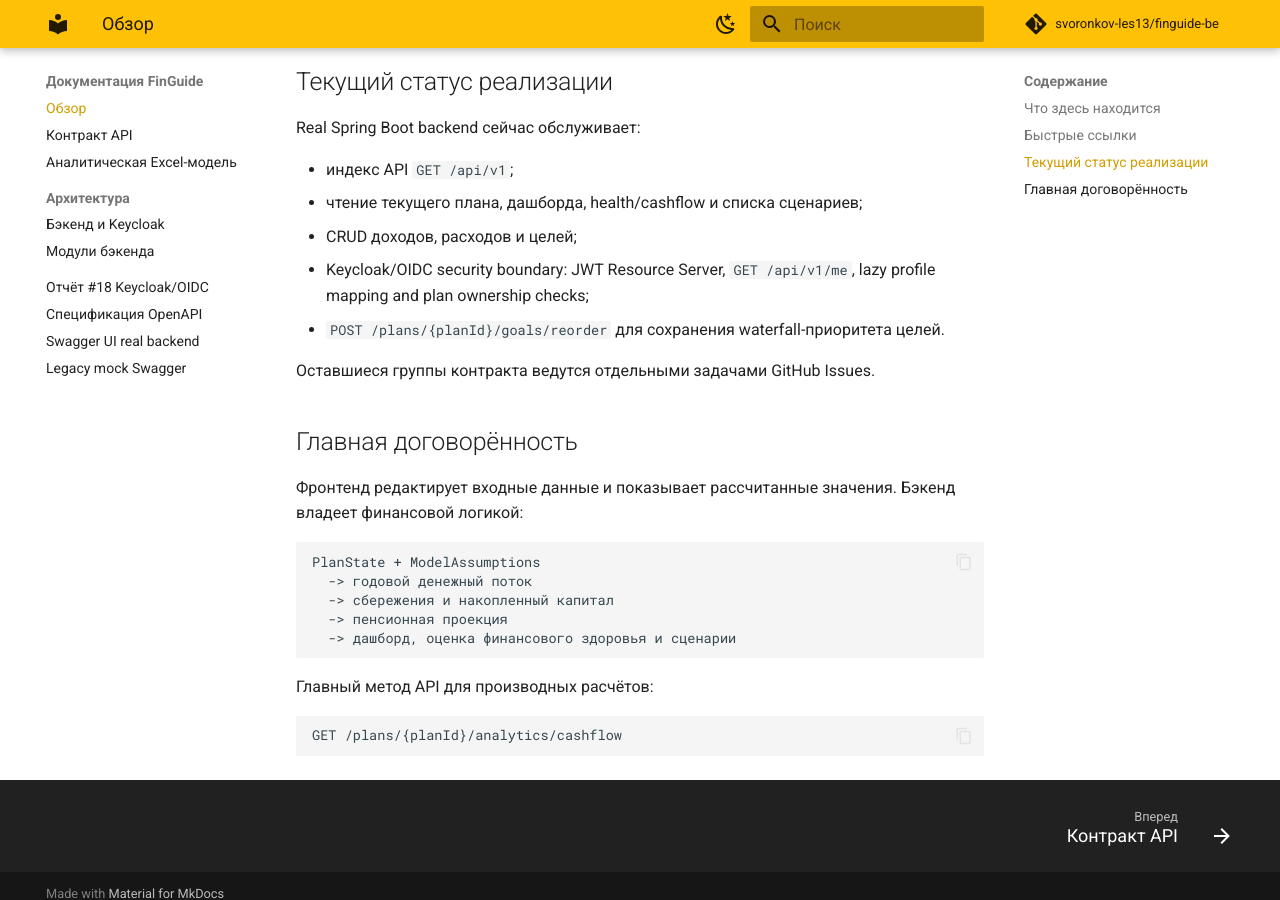
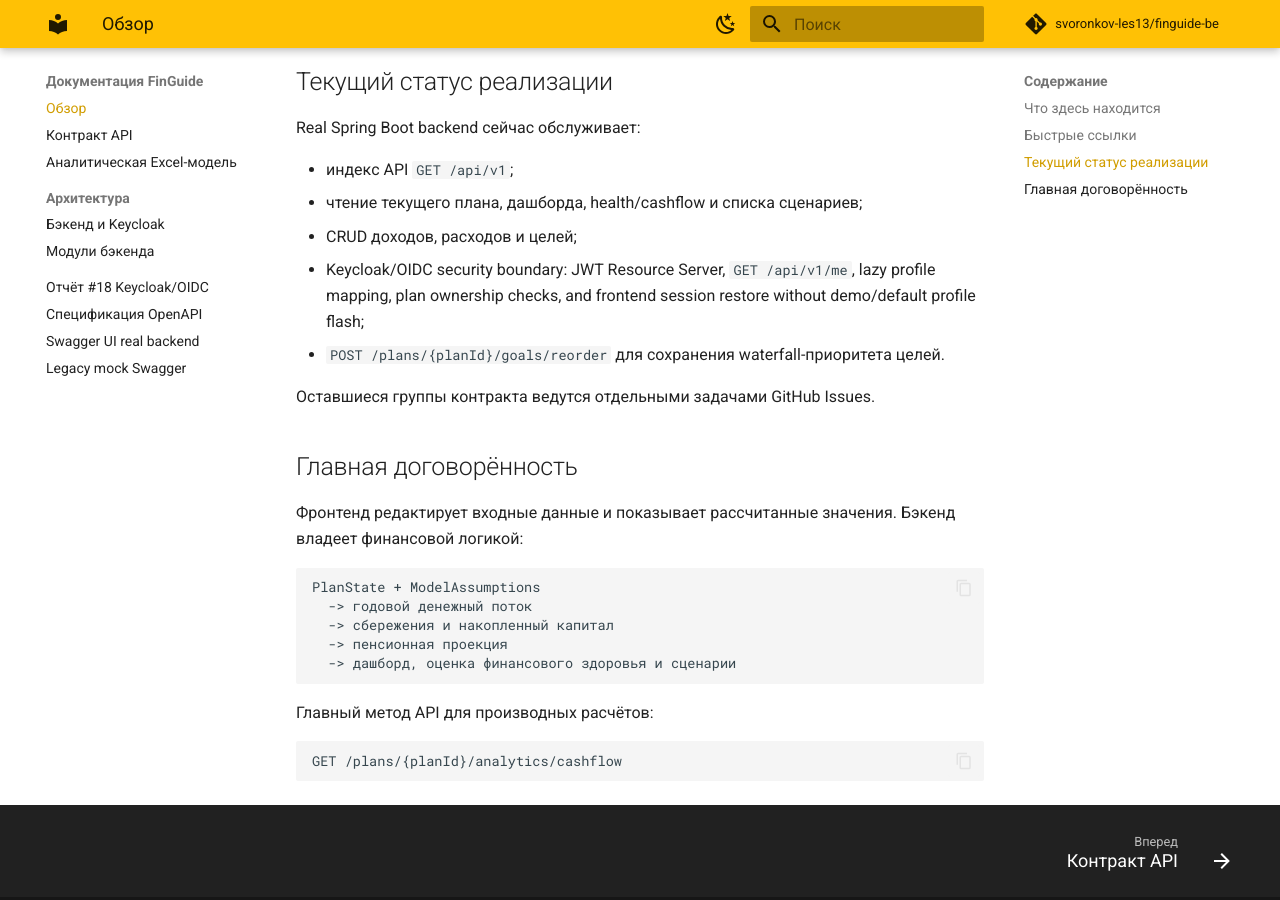
Before and after one commit to svoronkov-les13/finguide-be, an MkDocs documentation site: the page built from docs/index.md, in a window 1280 px wide and 900 px high, scrolled down 835 px. Built offline with MkDocs 1.6.1 and Material for MkDocs 9.7.7, drawn with Linux system fonts in a browser that asks for light colours; comment, search, counter and statistics services are not loaded.

Commit message:
docs(auth): document no demo flash bootstrap
Co-authored-by: OpenClaw Assistant <openclaw@66.42.121.18>

```diff
--- a/docs/index.md
+++ b/docs/index.md
@@ -28,7 +28,7 @@ Real Spring Boot backend сейчас обслуживает:
 - индекс API `GET /api/v1`;
 - чтение текущего плана, дашборда, health/cashflow и списка сценариев;
 - CRUD доходов, расходов и целей;
-- Keycloak/OIDC security boundary: JWT Resource Server, `GET /api/v1/me`, lazy profile mapping and plan ownership checks;
+- Keycloak/OIDC security boundary: JWT Resource Server, `GET /api/v1/me`, lazy profile mapping, plan ownership checks, and frontend session restore without demo/default profile flash;
 - `POST /plans/{planId}/goals/reorder` для сохранения waterfall-приоритета целей.
 
 Оставшиеся группы контракта ведутся отдельными задачами GitHub Issues.
```
Also changed, not shown: README.md (+1 -1 lines), docs/backend-architecture-keycloak.md (+1 -0 lines), docs/contract.md (+1 -1 lines).
